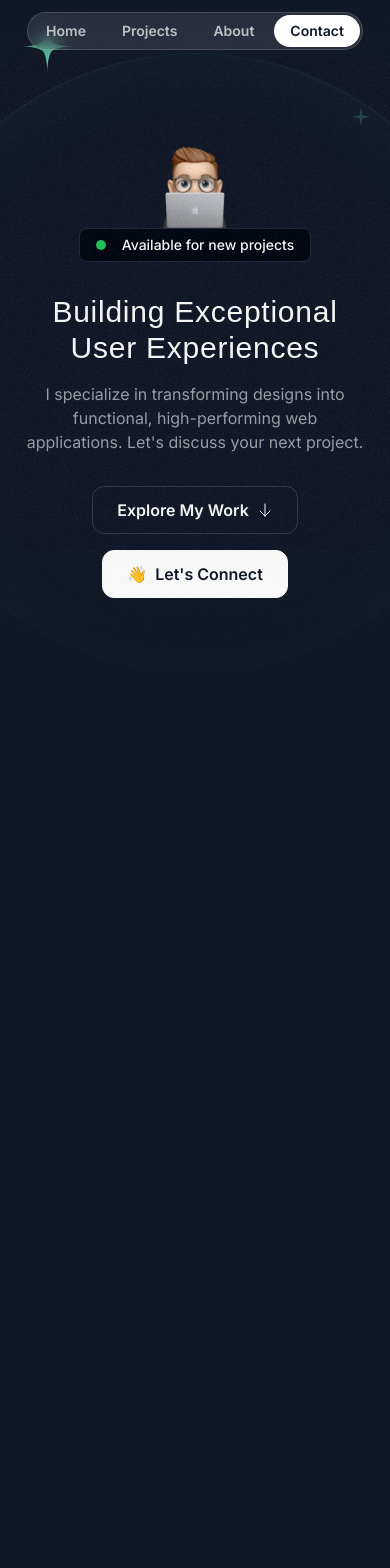
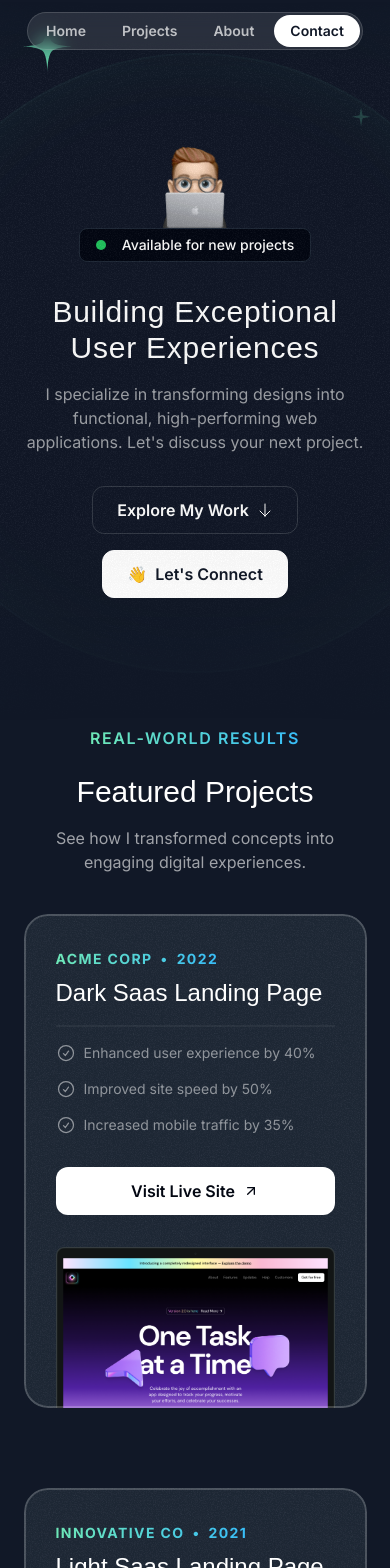
Before and after one commit to tr1pplehf/portfolio, a Next.js app: page / in a window 390 px wide. Shown: the top 1568 px of the page. Before the commit the page ends 973 px from the top, so only its background shows below. Built offline with nearby package versions, Linux system fonts and the light colour scheme; a web font is replaced by a local one.

Commit message:
Portfolio: Projects section.

```diff
--- a/src/app/globals.css
+++ b/src/app/globals.css
@@ -7,7 +7,7 @@
     @apply px-4 py-1.5 rounded-full text-white/70 text-sm font-semibold hover:bg-white/10 hover:text-white transition duration-300;
 
     &.is-active {
-      @apply  hover:bg-white/70 hover:text-gray-900;
+      @apply hover:bg-white/70 hover:text-gray-900;
     }
   }
 
@@ -19,3 +19,9 @@
     @apply absolute inset-0 border-2 top-1/2 left-1/2 -translate-x-1/2 -translate-y-1/2 rounded-full border-emerald-300/5 shadow-[0_0_80px_inset] shadow-emerald-300/5;
   }
 }
+
+@layer utilities {
+  .container {
+    @apply lg:max-w-5xl;
+  }
+}
--- a/src/app/page.tsx
+++ b/src/app/page.tsx
@@ -1,11 +1,13 @@
 import {Header} from "@/sections/Header";
 import {Hero} from "@/sections/Hero";
+import {Projects} from "@/sections/Projects";
 
 export default function Home() {
   return (
     <div>
       <Header />
       <Hero />
+      <Projects />
     </div>
   );
 }
--- a/src/sections/Hero.tsx
+++ b/src/sections/Hero.tsx
@@ -9,7 +9,7 @@ import HeroOrbit from "@/components/HeroOrbit";
 export const Hero = () => {
   return (
     <section className="py-32 md:py-48 lg:py-60 relative z-0 overflow-x-clip">
-      <div className="absolute inset-0 [mask-image:linear-gradient(to_bottom,transparent,black_10%,black_70%,transparent)]">
+      <div className="absolute inset-0 [mask-image:linear-gradient(to_bottom,transparent,black_10%,black_70%,transparent)] pointer-events-none">
         <div
           className="absolute inset-0 -z-30 opacity-5"
           style={{
--- a/src/sections/Projects.tsx
+++ b/src/sections/Projects.tsx
@@ -1,6 +1,10 @@
 import darkSaasLandingPage from "@/assets/images/dark-saas-landing-page.png";
 import lightSaasLandingPage from "@/assets/images/light-saas-landing-page.png";
 import aiStartupLandingPage from "@/assets/images/ai-startup-landing-page.png";
+import CheckCircleIcon from '@/assets/icons/check-circle.svg'
+import ArrowUpRightIcon from '@/assets/icons/arrow-up-right.svg'
+import grainImage from '@/assets/images/grain.jpg'
+import Image from "next/image";
 
 const portfolioProjects = [
   {
@@ -8,9 +12,9 @@ const portfolioProjects = [
     year: "2022",
     title: "Dark Saas Landing Page",
     results: [
-      { title: "Enhanced user experience by 40%" },
-      { title: "Improved site speed by 50%" },
-      { title: "Increased mobile traffic by 35%" },
+      {title: "Enhanced user experience by 40%"},
+      {title: "Improved site speed by 50%"},
+      {title: "Increased mobile traffic by 35%"},
     ],
     link: "https://youtu.be/4k7IdSLxh6w",
     image: darkSaasLandingPage,
@@ -20,9 +24,9 @@ const portfolioProjects = [
     year: "2021",
     title: "Light Saas Landing Page",
     results: [
-      { title: "Boosted sales by 20%" },
-      { title: "Expanded customer reach by 35%" },
-      { title: "Increased brand awareness by 15%" },
+      {title: "Boosted sales by 20%"},
+      {title: "Expanded customer reach by 35%"},
+      {title: "Increased brand awareness by 15%"},
     ],
     link: "https://youtu.be/7hi5zwO75yc",
     image: lightSaasLandingPage,
@@ -32,15 +36,81 @@ const portfolioProjects = [
     year: "2023",
     title: "AI Startup Landing Page",
     results: [
-      { title: "Enhanced user experience by 40%" },
-      { title: "Improved site speed by 50%" },
-      { title: "Increased mobile traffic by 35%" },
+      {title: "Enhanced user experience by 40%"},
+      {title: "Improved site speed by 50%"},
+      {title: "Increased mobile traffic by 35%"},
     ],
     link: "https://youtu.be/Z7I5uSRHMHg",
     image: aiStartupLandingPage,
   },
 ];
 
-export const ProjectsSection = () => {
-  return <div>Projects Section</div>;
+export const Projects = () => {
+  return (
+    <section className="pb-16 lg:py-24">
+      <div className="container">
+        <div className="flex justify-center">
+          <p className="uppercase font-semibold tracking-widest bg-gradient-to-r from-emerald-300 to-sky-400 text-center text-transparent bg-clip-text mb-6">Real-world Results</p>
+        </div>
+        <h2 className="font-serif text-3xl md:text-5xl text-center mb-4">Featured Projects</h2>
+        <p className="text-center md:text-lg lg:text-xl text-white/60 mb-10 md:mb-20 max-w-md mx-auto">See how I transformed concepts into engaging digital experiences.</p>
+        <div className="flex flex-col gap-20">
+          {portfolioProjects.map((project) => (
+            <div
+              className="bg-gray-800 rounded-3xl relative z-0 overflow-hidden
+              after:z-10 after:content-[''] after:absolute after:inset-0
+              after:outline-2 after:outline after:-outline-offset-2 after:rounded-3xl
+              after:outline-white/20 px-8 pt-8 md:px-10 md:pt-12 lg:px-20 lg:pt-16 after:pointer-events-none"
+              key={project.title}
+            >
+              <div
+                className="absolute inset-0 -z-10 opacity-5"
+                style={{
+                  backgroundImage: `url(${grainImage.src})`
+                }}
+              ></div>
+              <div className="lg:grid lg:grid-cols-2 lg:gap-16">
+                <div className="lg:pb-16">
+                  <div className="bg-gradient-to-r from-emerald-300 to-sky-400 inline-flex gap-2 font-bold uppercase tracking-widest text-sm text-transparent bg-clip-text mb-2 md:mb-5">
+                    <span>{project.company}</span>
+                    <span>&bull;</span>
+                    <span>{project.year}</span>
+                  </div>
+                  <h3 className="font-serif text-2xl md:text-4xl mb-4 md:mb-5">{project.title}</h3>
+                  <hr className="border-t-2 border-white/5 mb-4 md:mb-5" />
+                  <ul className="flex flex-col gap-4 mb-8">
+                    {project.results.map((result) => (
+                      <li
+                        className="flex gap-2 text-sm md:text-base text-white/50"
+                        key={result.title}
+                      >
+                        <CheckCircleIcon className="size-5 md:size-6" />
+                        <span>{result.title}</span>
+                      </li>
+                    ))}
+                  </ul>
+                  <a
+                    className="flex mb-8 lg:mb-0"
+                    href={project.link}
+                  >
+                <span className="bg-white text-gray-950 h-12 w-full md:w-auto px-6 rounded-xl font-semibold inline-flex items-center justify-center gap-2">
+                  <span>Visit Live Site</span>
+                  <ArrowUpRightIcon className="size-4" />
+                </span>
+                  </a>
+                </div>
+                <div className="relative">
+                  <Image
+                    className="-mb-4 md:-mb-0 lg:absolute lg:h-full lg:w-auto lg:max-w-none"
+                    src={project.image}
+                    alt={project.title}
+                  />
+                </div>
+              </div>
+            </div>
+          ))}
+        </div>
+      </div>
+    </section>
+  )
 };
```
